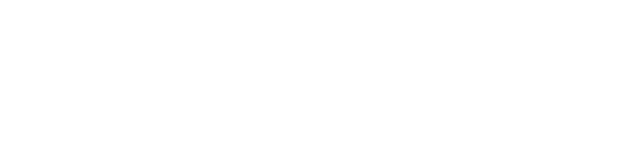
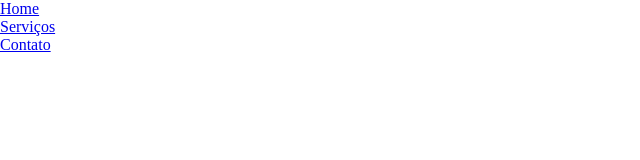
Before and after one commit to mestreDOSmagos2001/landing_page_contador, a plain HTML site: page index.html in a window 1280 px wide. Shown: the whole page, without its empty margins (0-640 px from the left). Drawn offline with Linux system fonts and the light colour scheme.

Commit message:
incluir cabeçalho

```diff
--- a/index.html
+++ b/index.html
@@ -8,6 +8,14 @@
     <title>Contador</title>
 </head>
 <body>
-
+    <header>
+        <nav>
+            <ul>
+                <li><a href="#">Home</a></li>
+                <li><a href="#">Serviços</a></li>
+                <li><a href="#">Contato</a></li>
+            </ul>
+        </nav>
+    </header>
 </body>
 </html>
--- a/style.css
+++ b/style.css
@@ -0,0 +1,5 @@
+*{
+    padding: 0;
+    margin: 0;
+    box-sizing: border-box;
+}
```
